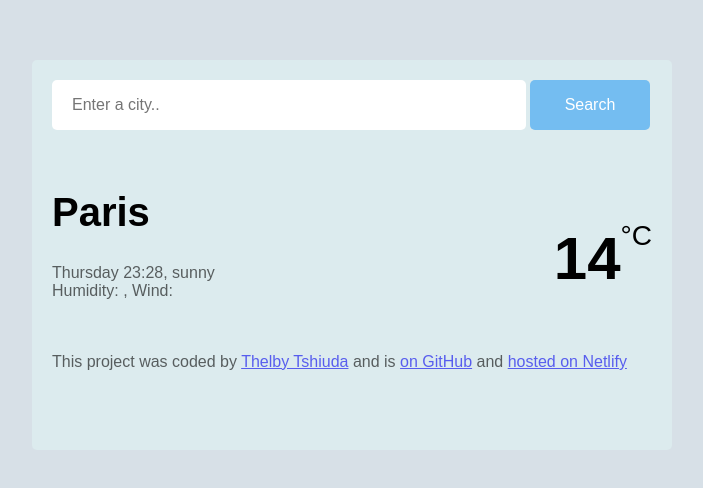
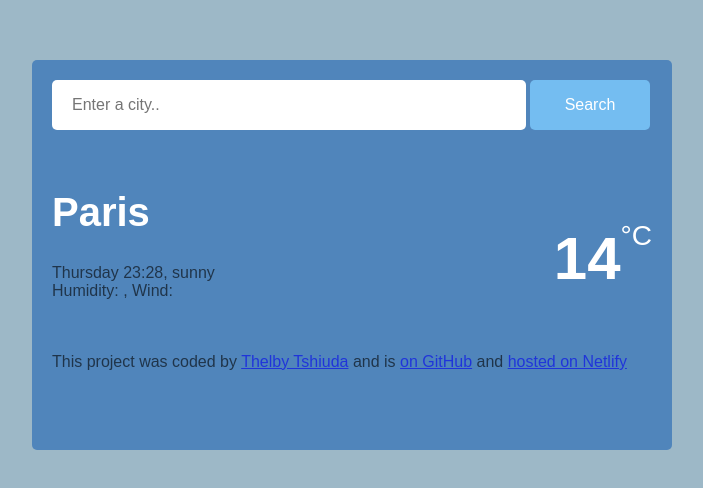
Before and after one commit to Thelby/My-awesome-project, a plain HTML site: page index.html in a window 1280 px wide. Shown: the whole page, without its empty margins (288-991 px from the left). Drawn offline with nearby package versions, Linux system fonts and the light colour scheme.

Commit message:
Updated the CSS
- changed the background color of the page, color of h1,temperature value and temperature unit.

```diff
--- a/src/style.css
+++ b/src/style.css
@@ -1,12 +1,12 @@
 body {
-      background-color:  rgba(171, 191, 205, 0.475);
+      background-color: rgb(157, 184, 199);
     }
     .container {
       max-width: 600px;
       height: 350px;
       padding: 20px;
       margin: 0 auto;
-      background-color: rgb(220, 235, 238);
+      background-color: rgb(80, 133, 187);
       border-radius: 5px;
       margin-top: 60px;
     }
@@ -57,6 +57,7 @@ body {
       font-weight: 900;
       margin-top: 50px;
       padding-top: 10px;
+      color: white;
     }
      .right-content {
       display: flex;
@@ -73,8 +74,10 @@ body {
       margin-left: 10px;
       line-height: 98px;
       font-weight: bold;
+      color: white;
     }
     .current-temperature-unit {
         margin-top: 10px;
         font-size: 28px;
+        color: white;
     }
```
